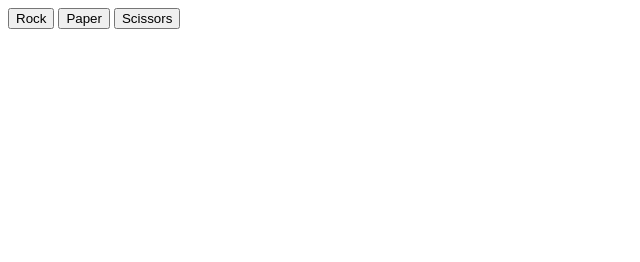
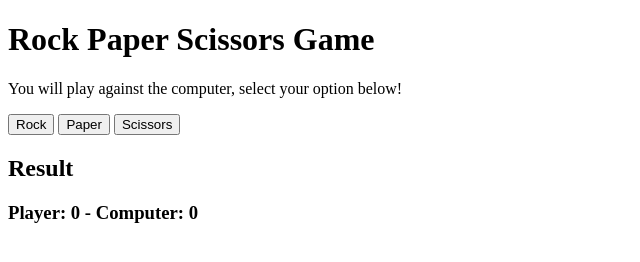
Before and after one commit to JordiDevGit/rock-paper-scissors, a plain HTML site: page index.html in a window 1280 px wide. Both pictures are taken after a click on the button "Rock". Shown: the whole page, without its empty margins (0-640 px from the left). Drawn offline with Linux system fonts and the light colour scheme.

Commit message:
Updating UI for the game

```diff
--- a/index.html
+++ b/index.html
@@ -7,8 +7,13 @@
     <title>Rock Paper Scissors</title>
 </head>
 <body>
+    <h1>Rock Paper Scissors Game</h1>
+    <p>You will play against the computer, select your option below!</p>
     <button class="btn">Rock</button>
     <button class="btn">Paper</button>
     <button class="btn">Scissors</button>
+    <div class="result">
+        <h2>Result</h2>
+    </div>
 </body>
 </html>
--- a/js/script.js
+++ b/js/script.js
@@ -69,10 +69,30 @@
 
 
 const buttons = document.querySelectorAll(".btn");
+const result = document.querySelector(".result");
 let selection = "";
+let won = "";
+let playerScore = 0;
+let computerScore = 0;
+
+let score = document.createElement("h3");
+score.textContent =`Player: ${playerScore} - Computer: ${computerScore}`;
+
+result.appendChild(score);
+
 buttons.forEach(button => {
     button.addEventListener("click", e => {
+
         selection = button.textContent;
-        console.log(playRound(getHumanChoice(), getComputerChoice()));
+        won = playRound(getHumanChoice(), getComputerChoice());
+        console.log("Winner: " + won);
+
+        if(won === "human"){
+            playerScore++;
+        }else if (won === "computer"){
+            computerScore++;
+        }
+
+        score.textContent = `Player: ${playerScore} - Computer: ${computerScore}`;
     });
 });
```
